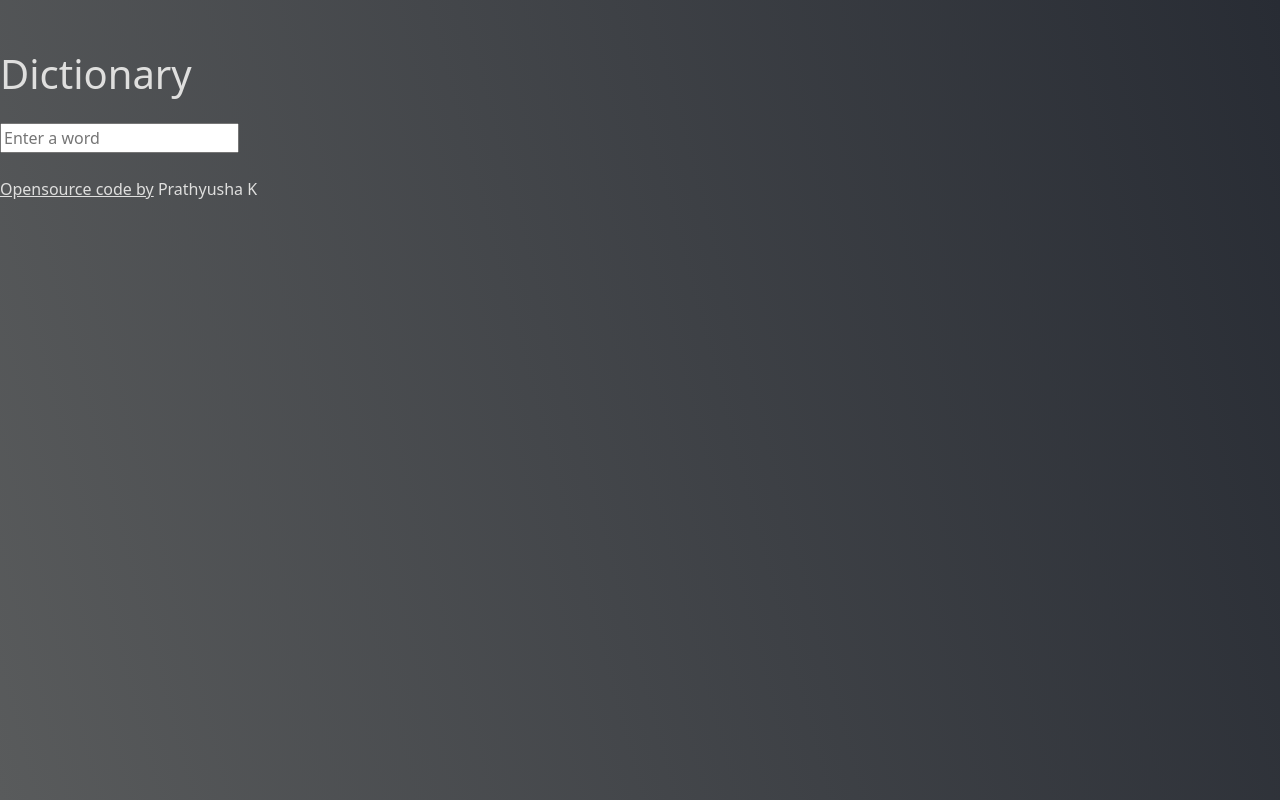
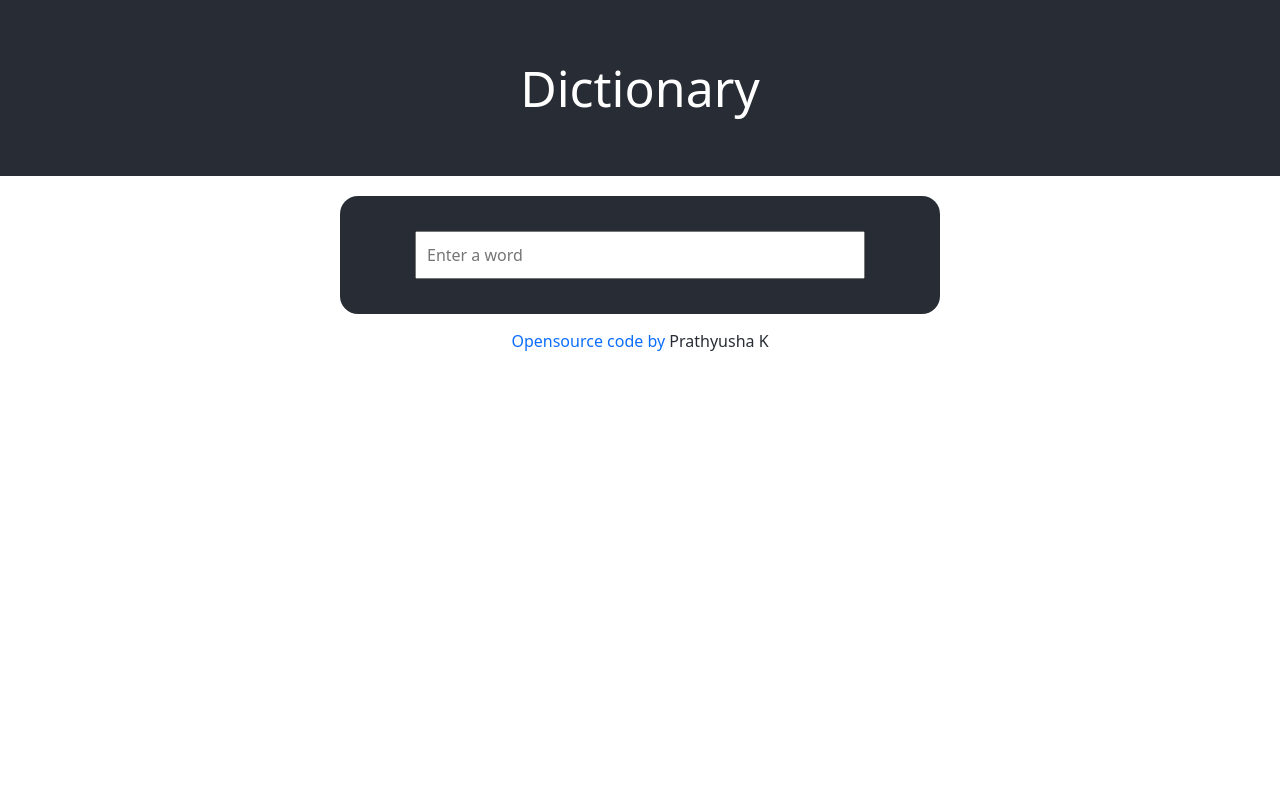
Before and after one commit to kprathyusha/dictionary-react, a React (Create React App) app: page / in a window 1280 px wide. Built offline with nearby package versions, Linux system fonts and the light colour scheme.

Commit message:
Added styles to the application

```diff
--- a/src/App.css
+++ b/src/App.css
@@ -1,22 +1,31 @@
 .App {
-    /* text-align: center; */
     color: #dfdfde;
 }
 .App a {
-    /* text-decoration: none; */
-    color: #dfdfde;
+    text-decoration: none;
 }
-
-/* .App-header {
+.App header {
     background-color: #282c34;
-    min-height: 100vh;
+    min-height: 22vh;
     display: flex;
     flex-direction: column;
     align-items: center;
     justify-content: center;
-    font-size: calc(10px + 2vmin);
+    font-size: 50px;
     color: white;
-} */
+}
+
+.App .container {
+    margin-top: 20px;
+    max-width: 80%;
+}
+
+.App footer {
+    margin: 15px;
+    text-align: center;
+    color: #282c34;
+}
+
 
 /* @keyframes App-logo-spin {
   from {
--- a/src/App.js
+++ b/src/App.js
@@ -5,8 +5,10 @@ import Search from "./Search";
 function App() {
     return (
         <div className="App">
-            <Search />
-            <br />
+            <header>Dictionary</header>
+            <div className="container">
+                <Search />
+            </div>
             <footer>
                 <a
                     href="https://github.com/kprathyusha/dictionary-react"
@@ -14,8 +16,8 @@ function App() {
                     rel="noreferrer"
                 >
                     Opensource code by
-                </a>
-                {" "}Prathyusha K
+                </a>{" "}
+                <span>Prathyusha K</span>
             </footer>
         </div>
     );
--- a/src/Meaning.js
+++ b/src/Meaning.js
@@ -4,7 +4,9 @@ import Synonyms from "./Synonyms";
 export default function Meaning(props) {
     return (
         <div className="Meaning">
-            <h5>{props.meaning.partOfSpeech}</h5>
+            <h5 className="Word text-capitalize">
+                {props.meaning.partOfSpeech}
+            </h5>
             {props.meaning.definitions.map(function (definition, index) {
                 return (
                     <div key={index}>
--- /dev/null
+++ b/src/Phonetics.css
@@ -0,0 +1,14 @@
+.Phonetics {
+    padding: 12px 0;
+}
+.Phonetics a {
+    background-color: #dfdfde;
+    color: #282c34;
+    border: 1px solid #dfdfde;
+    border-radius: 18px;
+    padding: 8px 12px;
+    font-weight: bold;
+}
+.Phonetics a:hover {
+    color: rgb(157, 157, 207);
+}
--- a/src/Phonetics.js
+++ b/src/Phonetics.js
@@ -1,4 +1,5 @@
 import React from "react";
+import "./Phonetics.css";
 
 export default function Phonetics(props) {
     console.log(props.phonetics);
--- /dev/null
+++ b/src/Results.css
@@ -0,0 +1,5 @@
+
+.Results h2,
+h5 {
+    font-weight: bold;
+}
--- a/src/Results.js
+++ b/src/Results.js
@@ -1,4 +1,5 @@
 import React from "react";
+import "./Results.css";
 import Meaning from "./Meaning";
 import Phonetics from "./Phonetics";
 
@@ -7,7 +8,10 @@ export default function Results(props) {
     if (props.results) {
         return (
             <div className="Results">
-                <h2 className="Word text-capitalize">{props.results.word}</h2>
+                <section>
+                    <h2 className="Word text-capitalize">
+                        {props.results.word}
+                    </h2>
                     {props.results.phonetics.map(function (phonetic, index) {
                         return (
                             <div key={index}>
@@ -15,11 +19,13 @@ export default function Results(props) {
                             </div>
                         );
                     })}
+                </section>
+
                 {props.results.meanings.map(function (meaning, index) {
                     return (
-                        <div key={index}>
+                        <section key={index}>
                             <Meaning meaning={meaning} />
-                        </div>
+                        </section>
                     );
                 })}
             </div>
--- a/src/Search.css
+++ b/src/Search.css
@@ -1,6 +1,20 @@
-.Search {
-    margin-top: 50px;
+.Search section {
+    background-color: #282c34;
+    padding: 20px;
+    border-radius: 15px;
+    box-shadow: 0px 10px 10px rgba(49, 47, 47, 0.3);
+    margin: 20px 0;
 }
 .Search form {
-    margin-top: 25px;
+    text-align: center;
+    background-color: #282c34;
+    border: 1 px solid black;
+    border-radius: 18px;
+    padding: 35px 0;
+    max-width: 60%;
+    margin: 0 auto;
 }
+.Search input {
+    width: 75%;
+    padding: 10px;
+}
--- a/src/Search.js
+++ b/src/Search.js
@@ -28,7 +28,7 @@ export default function Search() {
     return (
         <div>
             <div className="Search">
-                <h1>Dictionary</h1>
+
                 <form onSubmit={handleSubmit}>
                     <input
                         type="search"
--- /dev/null
+++ b/src/Synonyms.css
@@ -0,0 +1,11 @@
+.Synonyms ul {
+    text-decoration: none;
+}
+.Synonyms li {
+    display: inline;
+    padding-right: 15px;
+    font-style: italic;
+}
+h6 {
+    font-weight: bold;
+}
--- a/src/Synonyms.js
+++ b/src/Synonyms.js
@@ -1,4 +1,5 @@
 import React from "react";
+import "./Synonyms.css";
 
 export default function Synonyms(props) {
     if (props.synonyms && props.synonyms.length > 0) {
--- a/src/index.css
+++ b/src/index.css
@@ -5,11 +5,11 @@ body {
         "Helvetica Neue", sans-serif;
     /* -webkit-font-smoothing: antialiased;
     -moz-osx-font-smoothing: grayscale; */
-    background-image: linear-gradient(75deg, #595b5c, #282c34);
+    /* background-image: linear-gradient(75deg, #595b5c, #282c34);
     background-position: center;
     background-size: cover;
     background-repeat: no-repeat;
-    background-attachment: fixed;
+    background-attachment: fixed; */
 
 }
 
```
Lines whose indentation alone changed are shown as unchanged.
